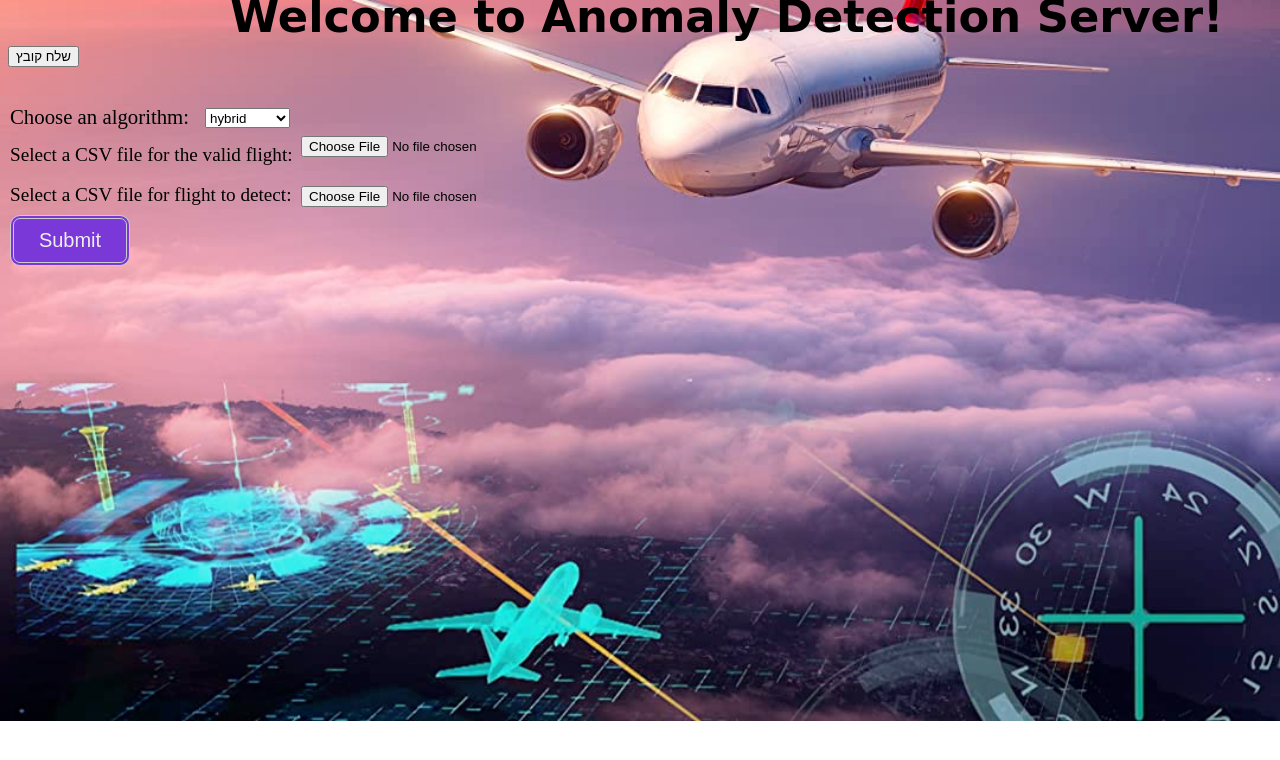
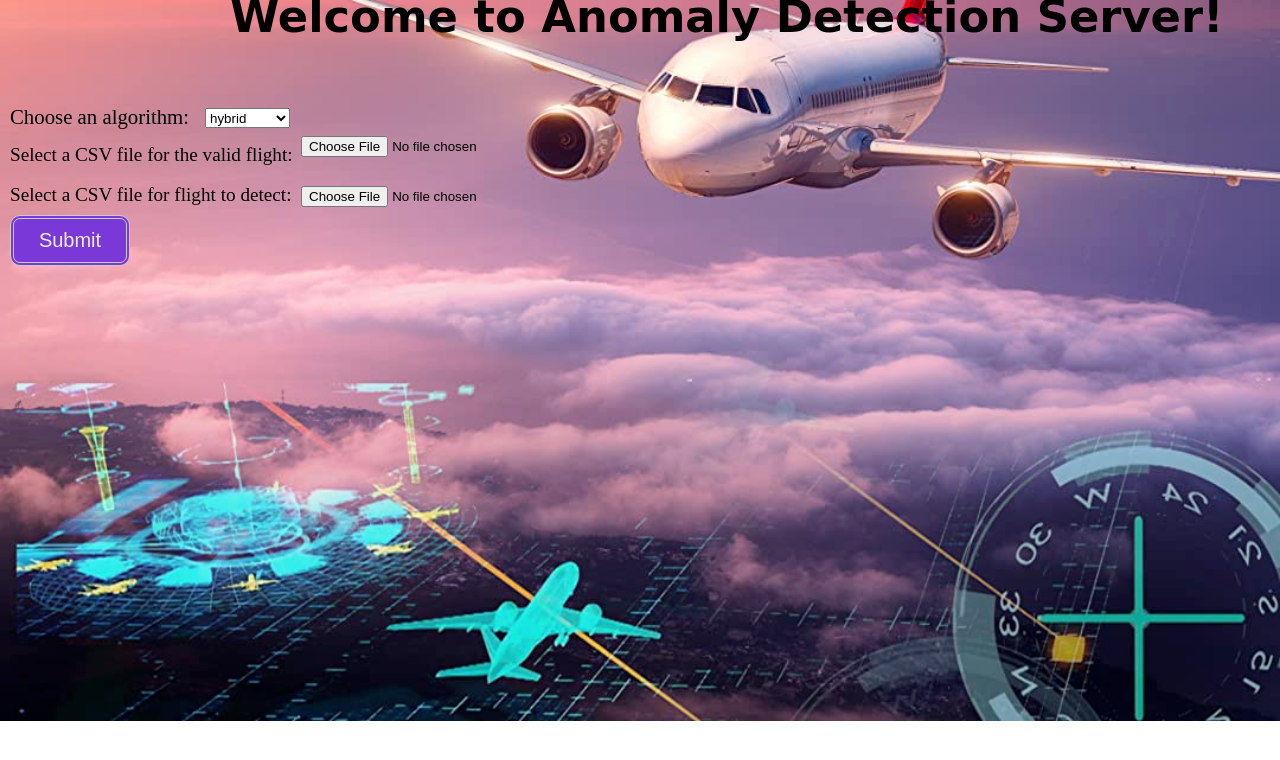
Before and after one commit to Adi-Shuker/anomaly_detection_WebApp, a website: page View/index.html in a window 1280 px wide. Drawn offline with Linux system fonts and the light colour scheme.

Commit message:
error handling

```diff
--- a/View/index.html
+++ b/View/index.html
@@ -31,7 +31,6 @@
         </tr>
         <br>
     </table>
-    <input type="submit" value="שלח קובץ">
 </form>
 <br>
 <iframe id="frame" name="result"></iframe>
--- a/package.json
+++ b/package.json
@@ -14,7 +14,7 @@
     "smallest-enclosing-circle": "^1.0.2"
   },
   "scripts": {
-    "start": "nodemon server.js",
+    "start": "nodemon Controller/server.js",
     "test": "echo \"Error: no test specified\" && exit 1"
   },
   "keywords": [],
```
